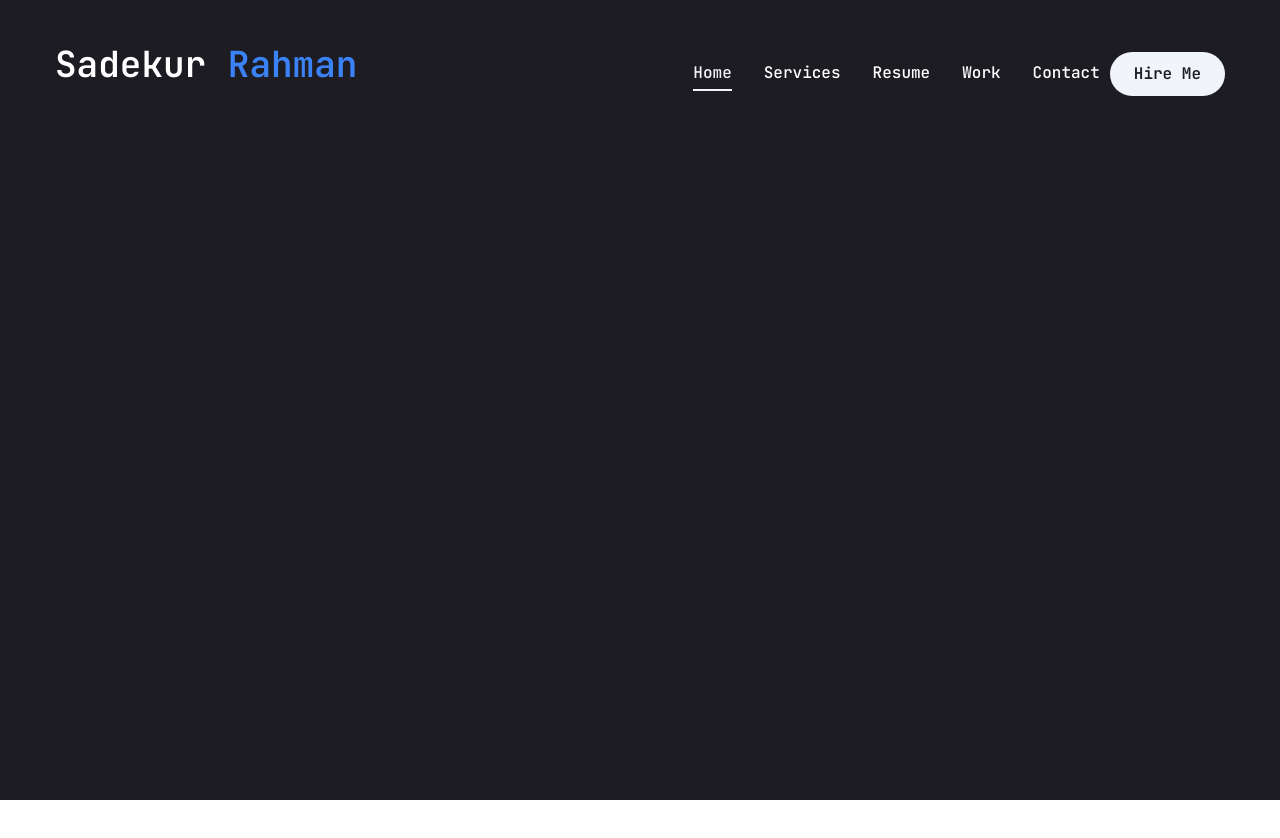
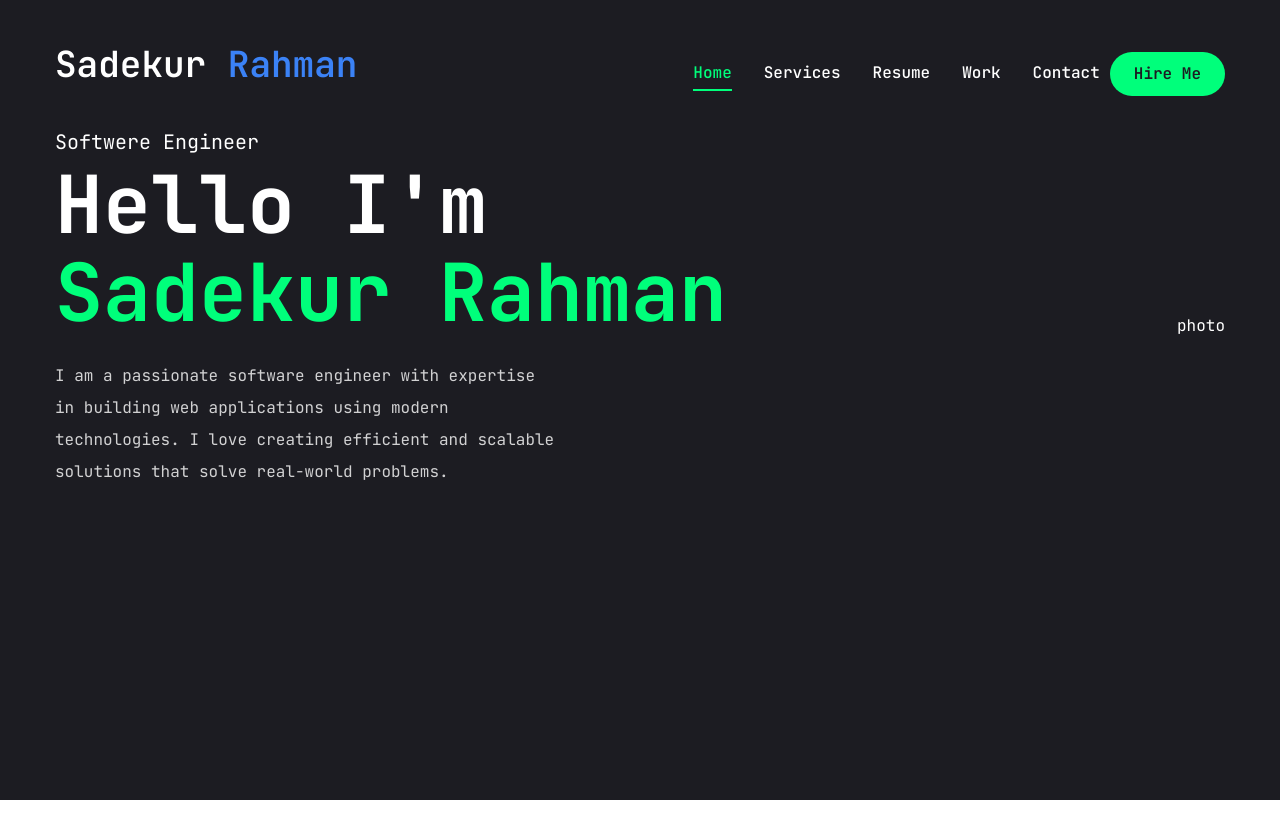
Before and after one commit to sadekur/pfs-2, a Next.js app: page / in a window 1280 px wide. Shown: the top 838 px of the page. After the commit the page ends 800 px from the top, so only its background shows below. Built offline with nearby package versions, Linux system fonts and the light colour scheme.

Commit message:
Update Home component with using variable classes

```diff
--- a/app/globals.css
+++ b/app/globals.css
@@ -16,8 +16,9 @@
     --secondary-foreground: 222.2 84% 4.9%;
     --muted: 210 40% 96%;
     --muted-foreground: 215.4 16.3% 46.9%;
-    --accent: 210 40% 96%;
-    --accent-foreground: 222.2 84% 4.9%;
+    --accent: 149 100% 50%; /* #00e187 in HSL */
+    --accent-foreground: 0 0% 100%;
+    --accent-hover: 149 100% 44%; /* Slightly darker #00e187 in HSL */
     --destructive: 0 84.2% 60.2%;
     --destructive-foreground: 210 40% 98%;
     --border: 214.3 31.8% 91.4%;
@@ -38,8 +39,9 @@
     --secondary-foreground: 210 40% 98%;
     --muted: 217.2 32.6% 17.5%;
     --muted-foreground: 215 20.2% 65.1%;
-    --accent: 217.2 32.6% 17.5%;
-    --accent-foreground: 210 40% 98%;
+    --accent: 149 100% 50%; /* #00e187 in HSL */
+    --accent-foreground: 0 0% 100%;
+    --accent-hover: 149 100% 44%; /* Slightly darker #00e187 in HSL */
     --destructive: 0 62.8% 30.6%;
     --destructive-foreground: 210 40% 98%;
     --border: 217.2 32.6% 17.5%;
@@ -54,4 +56,13 @@
   body {
     @apply bg-primary text-white leading-loose font-primary;
   }
+  .h1 {
+    @apply text-[48px] xl:text-[80px] leading-[1.1] font-bold;
+  }
+  .h2 {
+    @apply text-[36px] xl:text-[48px] leading-[1.1] font-bold;
+  }
+  .h3 {
+    @apply text-[20px] xl:text-[24px] leading-[1.1] font-bold;
+  }
 }
--- a/app/page.jsx
+++ b/app/page.jsx
@@ -1,9 +1,22 @@
-export default function Home() {
+import React from 'react'
+import { Button } from '@/components/ui/button';
+import { FileDiffIcon } from 'lucide-react';
+
+const Home = () => {
   return (
-    <main className="min-h-screen flex items-center justify-center">
-      {/* <h1 className="text-4xl font-bold text-blue-500 font-primary">
-        Sadekur Rahman
-      </h1> */}
-    </main>
-  );
+    <section className='h-full'>
+      <div className='container mx-auto h-full'>
+        <div className='flex flex-col xl:flex-row justify-between items-center xl:pt:8 xl:pb-24'>
+          <div className='text-center xl:text-left'>
+            <span className='text-xl'>Softwere Engineer</span>
+            <h1 className='h1 mb-6'>Hello I'm <br/> <span className='text-accent'>Sadekur Rahman</span></h1>
+            <p className='mb-9 max-w-[500px] text-white/80'>I am a passionate software engineer with expertise in building web applications using modern technologies. I love creating efficient and scalable solutions that solve real-world problems.</p>
+          </div>
+          <div>photo</div>
+        </div>
+      </div>
+    </section >
+  )
 }
+
+export default Home
--- a/tailwind.config.js
+++ b/tailwind.config.js
@@ -42,7 +42,7 @@ const config = {
         accent: {
           DEFAULT: "hsl(var(--accent))",
           foreground: "hsl(var(--accent-foreground))",
-          hover: '#00e187',
+          hover: "hsl(var(--accent-hover))",
         },
         popover: {
           DEFAULT: '#00ff99',
```
